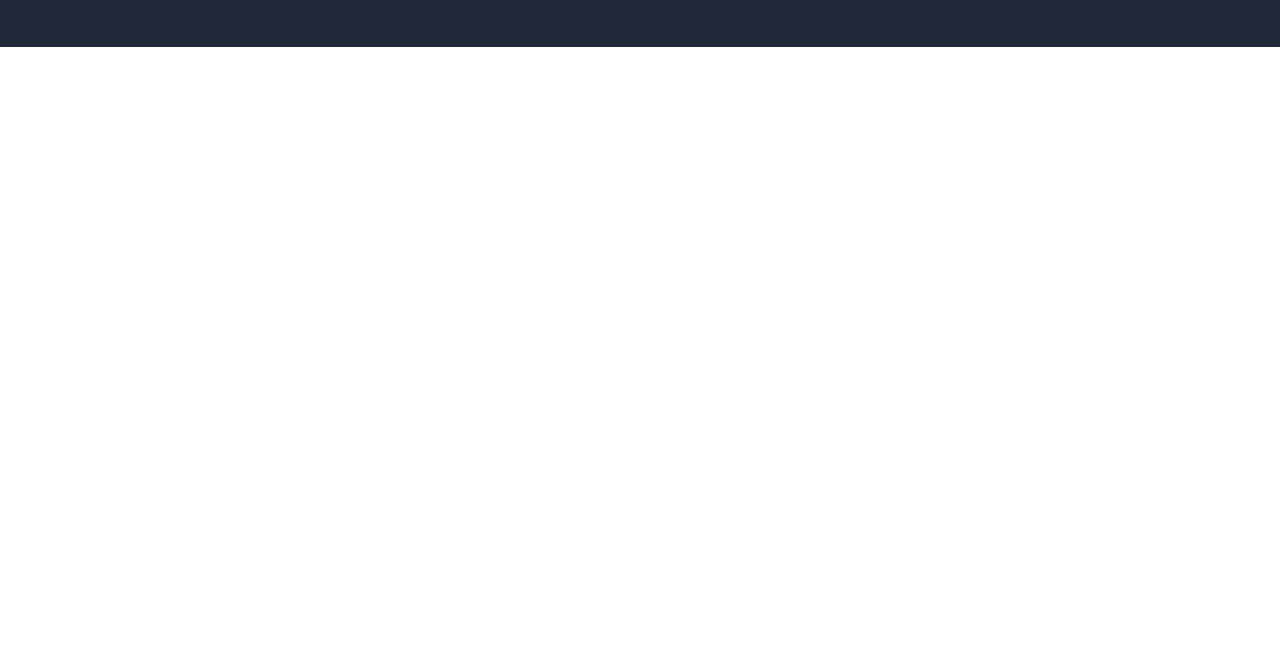
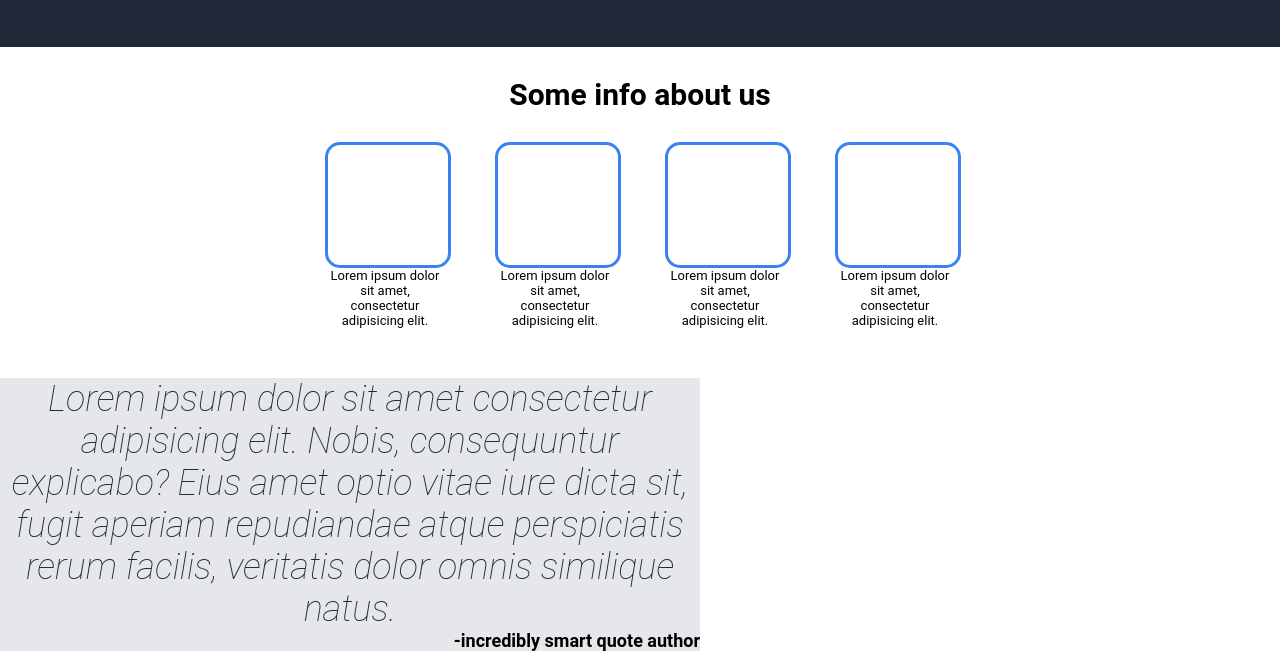
Before and after one commit to serdys/odin-landing, a plain HTML site: page index.html in a window 1280 px wide. Shown: the part 488-1139 px from the top of the page. Before the commit the page ends 800 px from the top, so only its background shows below. Drawn offline with Linux system fonts and the light colour scheme.

Commit message:
added stats and quote

```diff
--- a/index.html
+++ b/index.html
@@ -23,6 +23,30 @@
         </div>
         <img src="https://media.istockphoto.com/id/1322104312/photo/freedom-chains-that-transform-into-birds-charge-concept.jpg?s=612x612&w=0&k=20&c=e2XUx498GotTLJn_62tPmsqj6vU48ZEkf0auXi6Ywh0=" alt="image of birds" class="image">
     </div>
-
+    <div class="statistics-block">
+        <h3>Some info about us</h3>
+        <div class="stats">
+            <div class="card">
+                <div class="img-placeholder"></div>
+                <p>Lorem ipsum dolor sit amet, consectetur adipisicing elit.</p>
+            </div>
+            <div class="card">
+                <div class="img-placeholder"></div>
+                <p>Lorem ipsum dolor sit amet, consectetur adipisicing elit.</p>
+            </div>
+            <div class="card">
+                <div class="img-placeholder"></div>
+                <p>Lorem ipsum dolor sit amet, consectetur adipisicing elit.</p>
+            </div>
+            <div class="card">
+                <div class="img-placeholder"></div>
+                <p>Lorem ipsum dolor sit amet, consectetur adipisicing elit.</p>
+            </div>
+        </div>
+    </div>
+    <div class="quote">
+        <em class="quote-text">Lorem ipsum dolor sit amet consectetur adipisicing elit. Nobis, consequuntur explicabo? Eius amet optio vitae iure dicta sit, fugit aperiam repudiandae atque perspiciatis rerum facilis, veritatis dolor omnis similique natus.</em>
+        <p class="quote-author">-incredibly smart quote author</p>
+    </div>
 </body>
 </html>
--- a/styles.css
+++ b/styles.css
@@ -3,6 +3,7 @@
     padding: 0;
     margin: 0;
 }
+
 
 header {
     display: flex;
@@ -11,6 +12,7 @@ header {
     padding: 16px;
     background-color: #1f2937;
     color: #f9faf8;
+    flex: 1;
 }
 
 a {
@@ -55,3 +57,50 @@ a {
     border-style: none;
     margin: 10px 0px;
 }
+
+.statistics-block {
+    text-align: center;
+    padding: 30px 0px 50px 0px;
+}
+
+.statistics-block h3 {
+    font-size: 30px;
+    margin-bottom: 30px;
+}
+
+.stats {
+    display: flex;
+    justify-content: center;
+    gap: 50px;
+}
+
+.card {
+    width: 120px;
+    font-size: 13px;
+}
+
+.img-placeholder {
+    border-color: #3882f6;
+    border-style: solid;
+    border-radius: 15px;
+    width: 120px;
+    height: 120px;
+}
+
+.quote {
+    text-align: center;
+    background-color: #e5e7eb;
+    width: 700px;
+}
+
+.quote-text {
+    font-size: 36px;
+    color: #1f2937;
+    font-weight: 100;
+}
+
+.quote-author {
+    text-align: end;
+    font-weight: bold;
+    font-size: 18px;
+}
```
